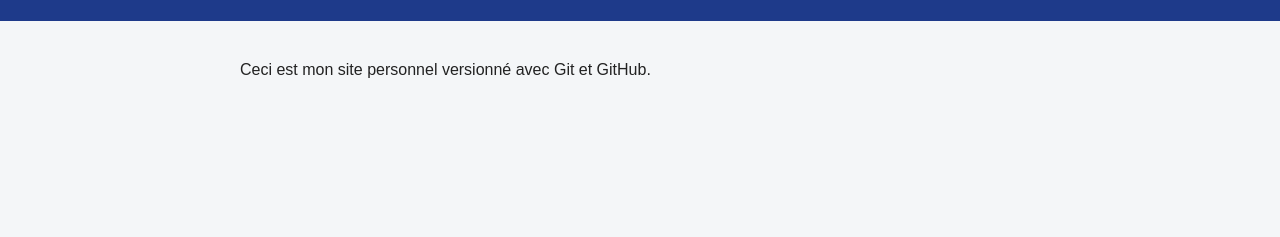
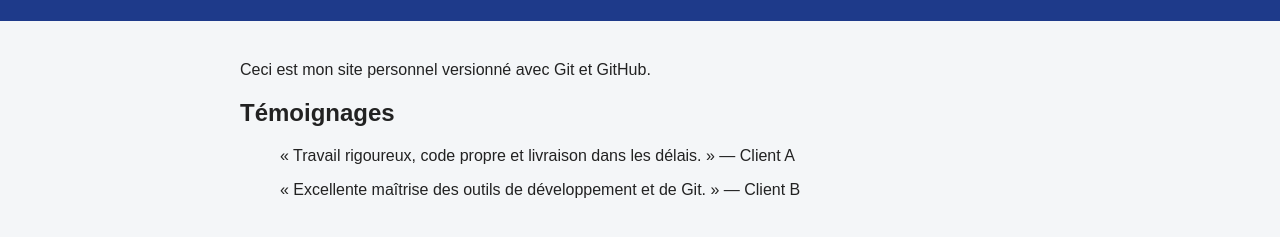
Before and after one commit to ManuelZungang/TP_MonSiteWeb, a plain HTML site: page index.html in a window 1280 px wide. Shown: the part 99-336 px from the top of the page. Drawn offline with Linux system fonts and the light colour scheme.

Commit message:
feat: ajouter la section temoignages

```diff
--- a/index.html
+++ b/index.html
@@ -10,8 +10,16 @@
   <header>
     <h1>Bienvenue sur MonSiteWeb — Portfolio & Projets</h1>
   </header>
+
   <main>
     <p>Ceci est mon site personnel versionné avec Git et GitHub.</p>
+
+    <section id="temoignages">
+      <h2>Témoignages</h2>
+      <blockquote>« Travail rigoureux, code propre et livraison dans les délais. » — Client A</blockquote>
+      <blockquote>« Excellente maîtrise des outils de développement et de Git. » — Client B</blockquote>
+    </section>
   </main>
+
 </body>
 </html>
```
